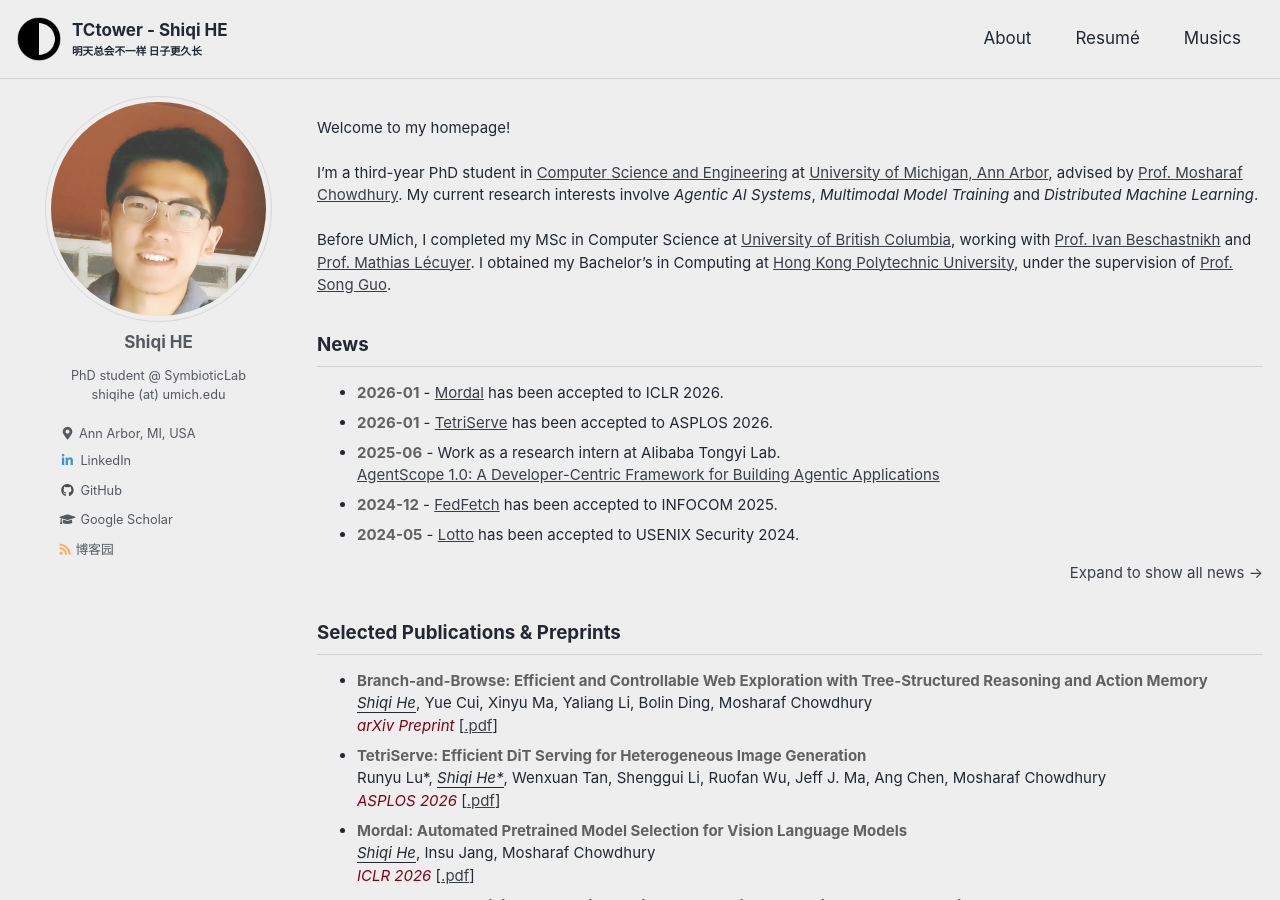
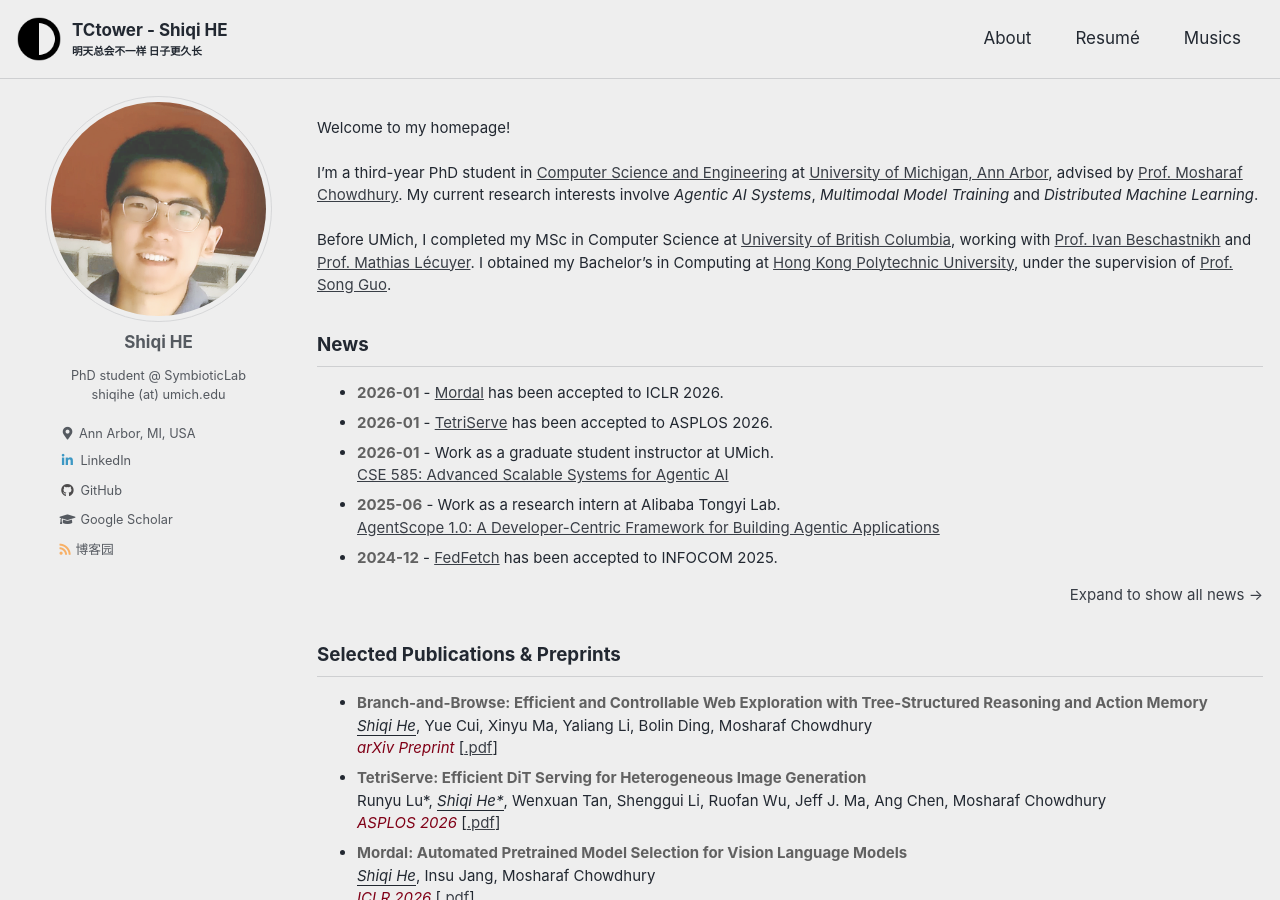
Before and after one commit to TCtower/tctower.github.io, a Jekyll site: the page built from index.md, in a window 1280 px wide and 900 px high. Built offline with Jekyll 4.4.1, drawn with Linux system fonts in a browser that asks for light colours; cached includes are drawn as plain includes.

Commit message:
Update index.md

```diff
--- a/index.md
+++ b/index.md
@@ -87,6 +87,10 @@ sss -->
 </li>
 <li class="news-item">
 <strong>2026-01</strong> - <a href="https://arxiv.org/pdf/2510.01565" title="tetriserve">TetriServe</a> has been accepted to ASPLOS 2026.
+</li>
+<li class="news-item">
+<strong>2026-01</strong> - Work as a graduate student instructor at UMich.
+<br/><a href="https://github.com/mosharaf/cse585/tree/w26" title="cse585">CSE 585: Advanced Scalable Systems for Agentic AI</a>
 </li>
 <li class="news-item">
 <strong>2025-06</strong> - Work as a research intern at Alibaba Tongyi Lab.
```
